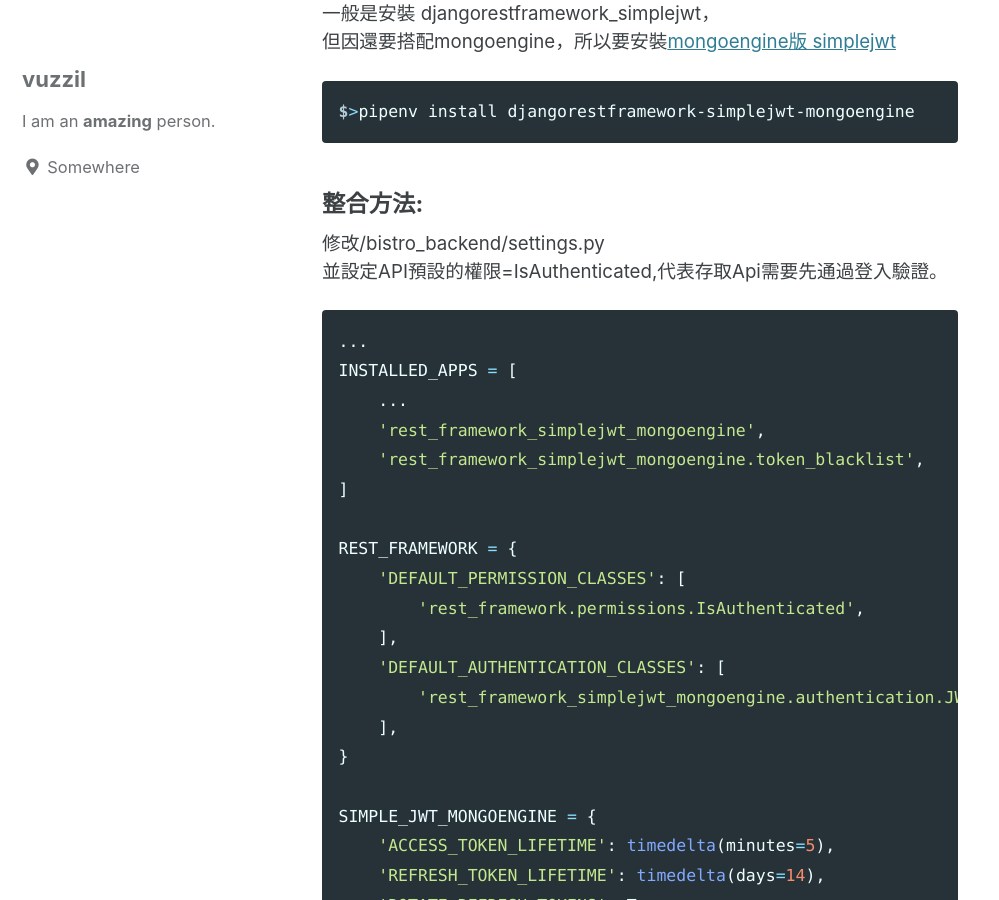
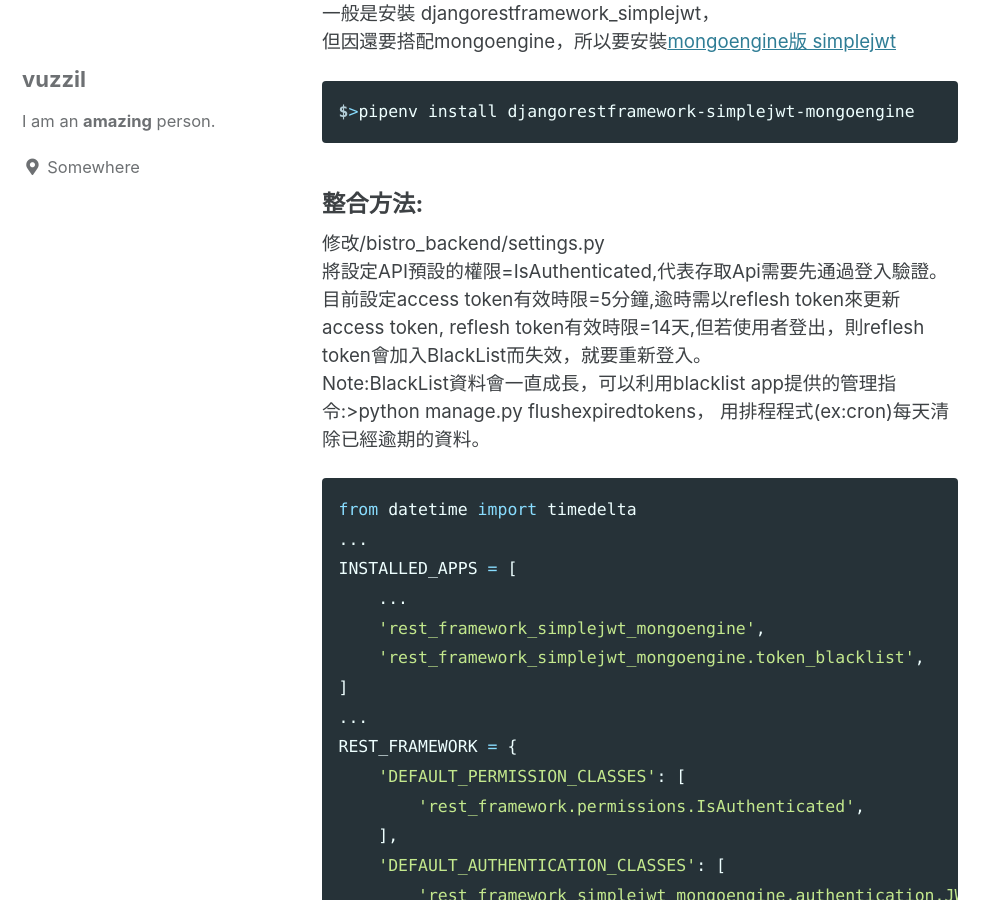
Before and after one commit to vuzzil/mybistro, a Jekyll site: the page built from _posts/2021-11-29-backend-config.md, in a window 1280 px wide and 900 px high, scrolled down 8724 px. Shown: the whole window, without its empty margins (0-999 px from the left). Built offline with Jekyll 4.4.1, drawn with Linux system fonts in a browser that asks for light colours; cached includes are drawn as plain includes; some of the changed text lies outside the part shown.

Commit message:
update post/backend-config

````diff
--- a/_posts/2021-11-29-backend-config.md
+++ b/_posts/2021-11-29-backend-config.md
@@ -267,15 +267,20 @@ $>pipenv install djangorestframework-simplejwt-mongoengine
 ```
 #### 整合方法:
 修改/bistro_backend/settings.py
-並設定API預設的權限=IsAuthenticated,代表存取Api需要先通過登入驗證。
+將設定API預設的權限=IsAuthenticated,代表存取Api需要先通過登入驗證。
+目前設定access token有效時限=5分鐘,逾時需以reflesh token來更新access token,
+reflesh token有效時限=14天,但若使用者登出，則reflesh token會加入BlackList而失效，就要重新登入。
+Note:BlackList資料會一直成長，可以利用blacklist app提供的管理指令:&gt;python manage.py flushexpiredtokens，
+用排程程式(ex:cron)每天清除已經逾期的資料。
 ``` python
+from datetime import timedelta
 ...
 INSTALLED_APPS = [
     ...
     'rest_framework_simplejwt_mongoengine',
     'rest_framework_simplejwt_mongoengine.token_blacklist',
 ]
-
+...
 REST_FRAMEWORK = {
     'DEFAULT_PERMISSION_CLASSES': [
         'rest_framework.permissions.IsAuthenticated',
@@ -447,3 +452,15 @@ MONGODB_DATABASES = {
     },
 }
 ```
+
+### 設定跨來源資源共用（CORS）
+修改/bistro_backend/settings.py
+``` python
+...
+# CORS
+CORS_ORIGIN_ALLOW_ALL = False
+CORS_ORIGIN_WHITELIST = (
+    'http://localhost:3000',  # for local react app use
+    'http://localhost:8080',  # for local nginx use
+)
+```
````
